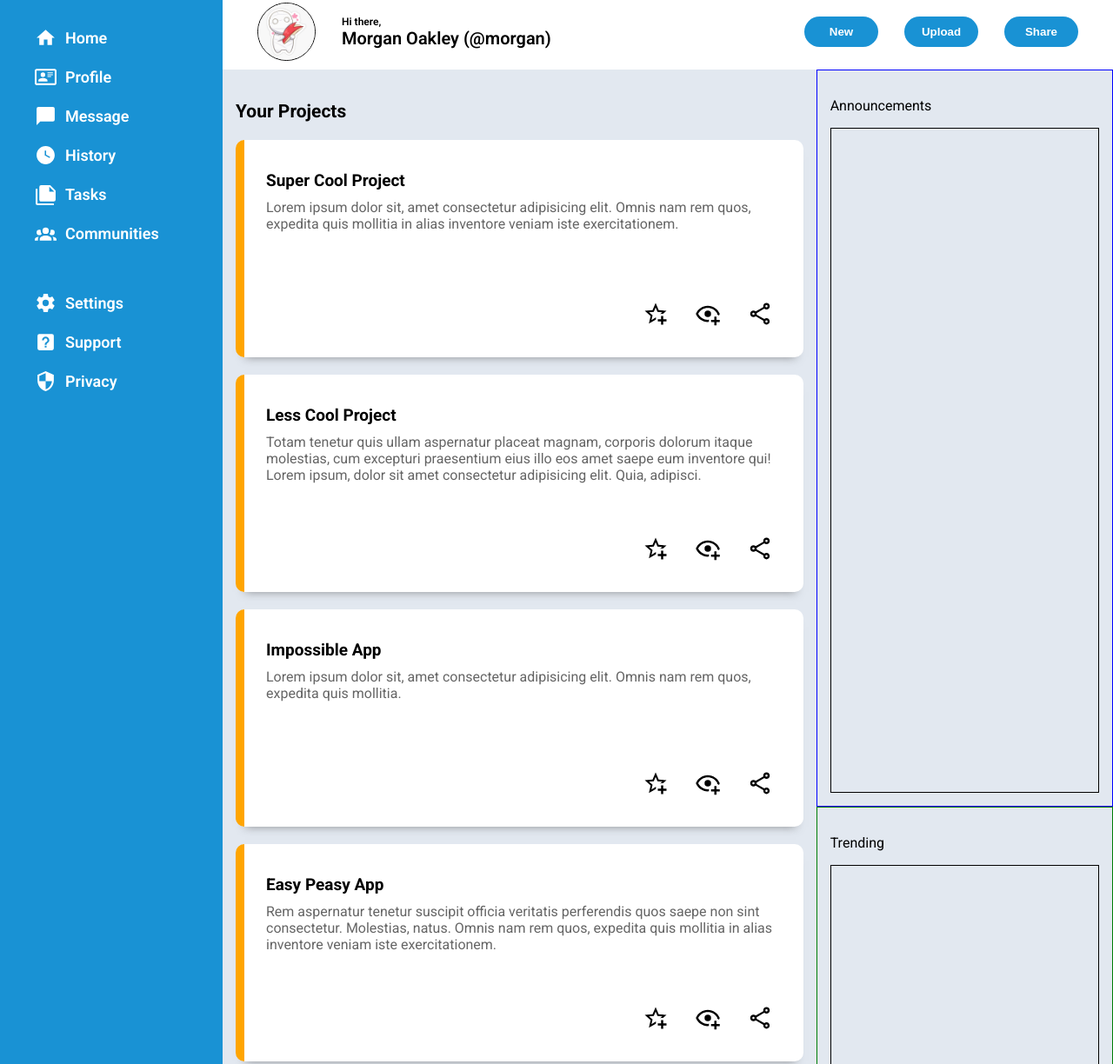
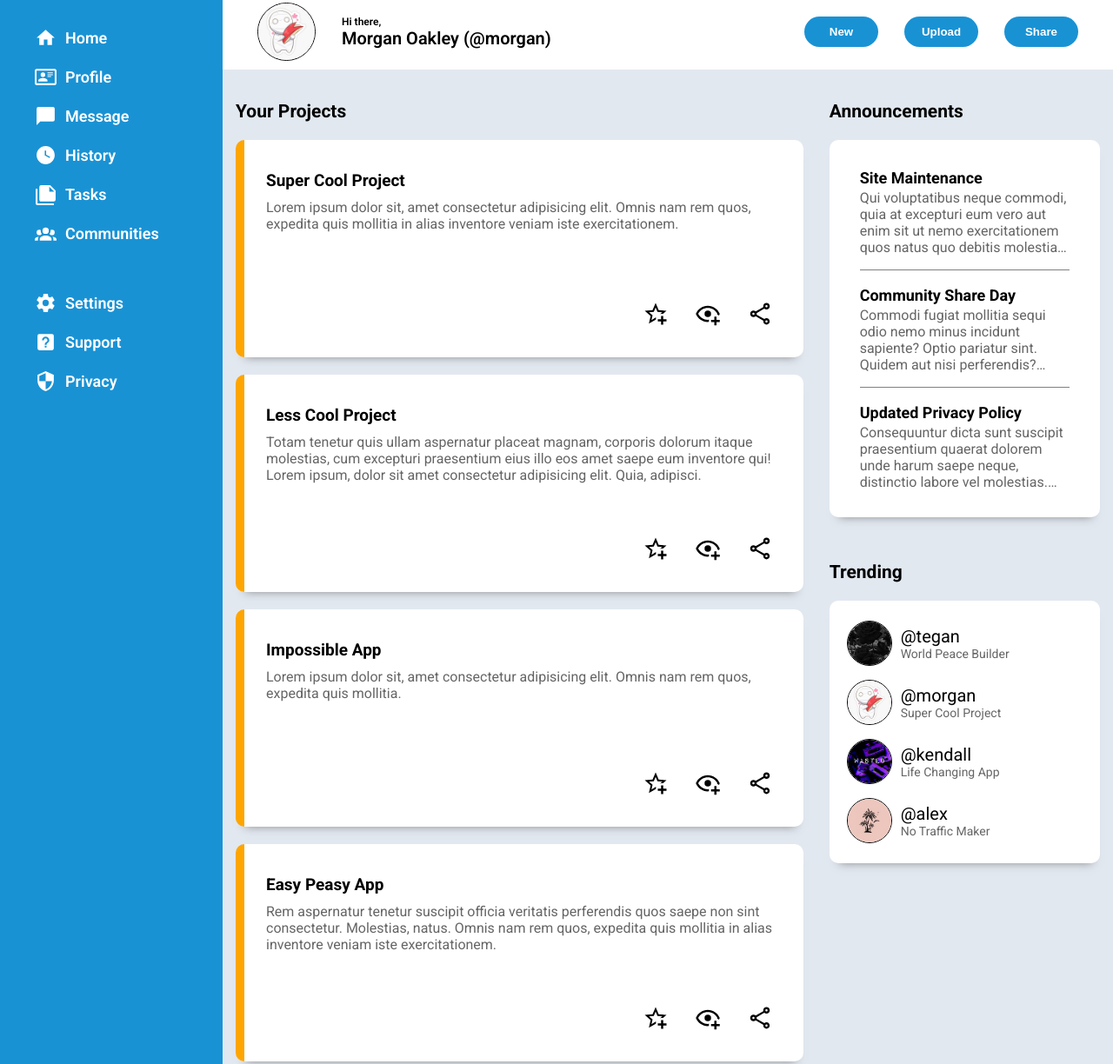
Before and after one commit to somber-robot/odin-admin-dashboard, a plain HTML site: page index.html in a window 1280 px wide. Shown: the part 74-1298 px from the top of the page at 87% size. Drawn offline with Linux system fonts and the light colour scheme.

Commit message:
Complete project

```diff
--- a/index.html
+++ b/index.html
@@ -153,13 +153,61 @@
                     </div>
                 </div>
             </div>
-            <div class="announcements">
-                <p>Announcements</p>
-                <div class="announcement-card"></div>
-            </div>
-            <div class="trending">
-                <p>Trending</p>
-                <div class="trending-card"></div>
+            <div class="right-side">
+                <div class="announcements">
+                    <p>Announcements</p>
+                    <div class="announcement-card">
+                        <div class="announcement">
+                            <p class="announcement-title">Site Maintenance</p>
+                            <p class="announcement-desc">Qui voluptatibus neque commodi, quia at excepturi eum vero aut enim sit ut nemo exercitationem quos natus quo debitis molestias eveniet asperiores.</p>
+                        </div>
+                        <div class="announcement">
+                            <p class="announcement-title">Community Share Day</p>
+                            <p class="announcement-desc">Commodi fugiat mollitia sequi odio nemo minus incidunt sapiente? Optio pariatur sint. Quidem aut nisi perferendis? Modi deserunt nihil magni earum harum!</p>
+                        </div>
+                        <div class="announcement">
+                            <p class="announcement-title">Updated Privacy Policy</p>
+                            <p class="announcement-desc">Consequuntur dicta sunt suscipit praesentium quaerat dolorem unde harum saepe neque, distinctio labore vel molestias. Facere.</p>
+                        </div>
+                    </div>
+                </div>
+                <div class="trending">
+                    <p>Trending</p>
+                    <div class="trending-card">
+                        <div class="profile-wrapper">
+                            <img src="images/melancholy.jpg" class="profile-pic">
+                        </div>
+                        <p>
+                            <span class="user-name">@tegan</span>
+                            <br>
+                            World Peace Builder
+                        </p>
+                        <div class="profile-wrapper">
+                            <img src="images/mii-kun.jpg" class="profile-pic">
+                        </div>
+                        <p>
+                            <span class="user-name">@morgan</span>
+                            <br>
+                            Super Cool Project
+                        </p>
+                        <div class="profile-wrapper">
+                            <img src="images/wasted.jpg" class="profile-pic">
+                        </div>
+                        <p>
+                            <span class="user-name">@kendall</span>
+                            <br>
+                            Life Changing App
+                        </p>
+                        <div class="profile-wrapper">
+                            <img src="images/flower.jpg" class="profile-pic">
+                        </div>
+                        <p>
+                            <span class="user-name">@alex</span>
+                            <br>
+                            No Traffic Maker
+                        </p>
+                    </div>
+                </div>
             </div>
         </div>
     </div>
--- a/style.css
+++ b/style.css
@@ -200,7 +200,6 @@ label[for="search-bar"] svg{
     grid-row: 2;
     display: grid;
     grid-template-columns: 3fr 1.5fr;
-    grid-template-rows: repeat(2, 1fr);
     background-color: #e2e8f0;
 }
 
@@ -263,25 +262,80 @@ label[for="search-bar"] svg{
 }
 
 .announcements{
-    border: 1px solid blue;
     padding: 15px;
     display: flex;
     flex-direction: column;
 }
 
+.announcements > p{
+    font-size: 21px;
+    font-weight: 700;
+}
+
 .announcement-card{
-    border: 1px solid black;
-    flex: auto;
+    background-color: white;
+    padding: 15px 35px;
+    border-radius: 10px;
+    display: flex;
+    flex-direction: column;
+    box-shadow: 1px 10px 10px -10px rgba(88, 88, 88, 0.626);
+}
+
+.announcement-title{
+    font-size: 18px;
+    font-weight: 700;
+    margin-bottom: -13px;
+}
+
+.announcement-desc{
+    color: rgb(101, 101, 101);
+    overflow: hidden;
+    text-overflow: ellipsis;
+    display: -webkit-box;
+    -webkit-line-clamp: 4;
+    -webkit-box-orient: vertical;
+    line-clamp: 4;
+}
+
+.announcement:nth-child(2){
+    border-top: 1px solid gray;
+    border-bottom: 1px solid gray;
 }
 
 .trending{
-    border: 1px solid rgb(0, 126, 6);
     padding: 15px;
     display: flex;
     flex-direction: column;
 }
 
+.trending > p{
+    font-size: 21px;
+    font-weight: 700;
+}
+
 .trending-card{
-    border: 1px solid black;
-    flex: auto;
+    background-color: white;
+    display: grid;
+    grid-template-columns: 1fr 5fr;
+    grid-template-rows: repeat(4, 1fr);
+    padding: 15px;
+    border-radius: 10px;
+    align-items: center;
+    font-size: 14px;
+    padding-left: 20px;
+    column-gap: 10px;
+    box-shadow: 1px 10px 10px -10px rgba(88, 88, 88, 0.626);
 }
+
+.trending .user-name{
+    color: black;
+}
+
+.trending .user-name:hover{
+    cursor: pointer;
+    color: rgba(0, 0, 0, 0.564);
+}
+
+.trending-card p{
+    color: rgb(101, 101, 101);;
+}
```
Also changed, not shown: images/flower.jpg (added), images/melancholy.jpg (added), images/wasted.jpg (added).
